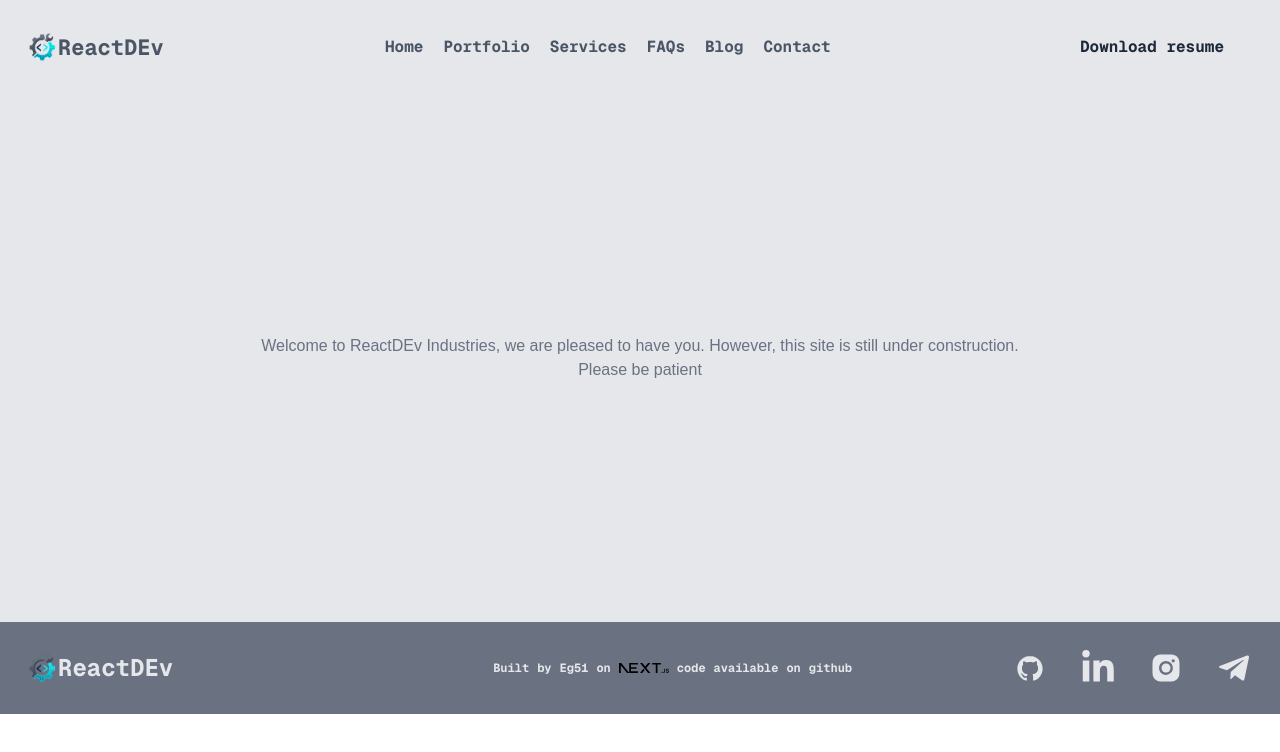
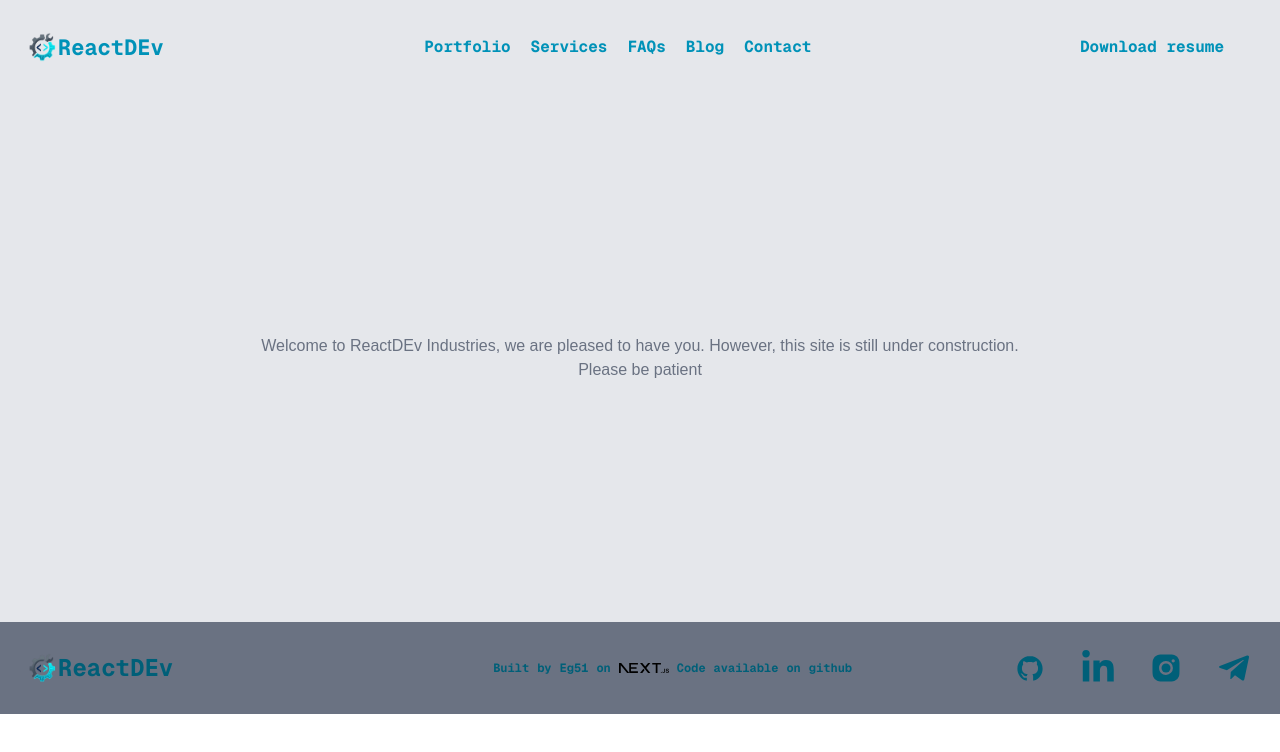
Before and after one commit to Eg51/fp, a Next.js app: page / in a window 1280 px wide. Shown: the top 752 px of the page. Built offline with nearby package versions, Linux system fonts and the light colour scheme.

Commit message:
added hover to navbar and footer

```diff
--- a/components/Footerr.tsx
+++ b/components/Footerr.tsx
@@ -9,26 +9,26 @@ import Line from '@/components/Line'
 const Footerr = () => {
   return (
     <div className=' p-7 bg-gray-500 flex flex-col
-      items-center justify-center text-gray-200'>
+      items-center justify-center text-cyan-800'>
       <div className='flex items-center justify-between w-full'>
         <Link href={'/'}>
           <div className='flex items-center pr-40'>
             <img src={"logo.png"} width={30} height={30} />
-            <h1 className='font-bold text-2xl border-0 font-mono'>ReactDEv</h1>
+            <h1 className='hover:text-gray-800 font-bold text-2xl border-0 font-mono'>ReactDEv</h1>
           </div>
         </Link>
         <div className='text-[12px]
           font-mono font-bold gap-2 flex items-center justify-center'>
           <p>Built</p>
           <p>by</p>
-          <Link href={'https://www.github.com/Eg51'}>Eg51</Link>
+          <Link href={'https://www.github.com/Eg51'} className='hover:text-gray-800'>Eg51</Link>
           <p>on</p><Link href={'https://www.nextjs.org'}><img src={'next.svg'}
            width={50} height={50}/></Link>
-          <p>code</p><p>available</p><p>on</p>
-          <Link href={'https://www.github.com/Eg51'}><p>github</p></Link>
+          <p>Code</p><p>available</p><p>on</p>
+          <Link href={'https://www.github.com/Eg51'}><p className=' hover:text-gray-800'>github</p></Link>
         </div>
         <div className='flex items-center justify-center'>
-          <nav className='flex gap-8 text-lg font-bold font-mono'>
+          <nav className='flex gap-8 font-bold font-mono'>
             <Link href={"https://www.github.com/Eg51"}><Icons1 /></Link>
             <Link href={"https://www.linkedin.com/login"}><Icons2 /></Link>
             <Link href={"https://www.instagram.com/login"}><Icons3 /></Link>
--- a/components/Navbar.tsx
+++ b/components/Navbar.tsx
@@ -4,20 +4,23 @@ import Image from '../public/logo.png'
 const Navbar = () => {
   return (
     <div className='bg-gray-200 flex justify-center p-7 outline-0'>
-      <div className='flex text-gray-600 w-full justify-between items-center'>
+      <div className='flex text-cyan-600 w-full justify-between items-center'>
         <div className='flex justify-center items-center'>
           <img src={"logo.png"} width={30} height={30}/>
-          <h1 className='font-bold text-[22px] font-mono'>ReactDEv</h1>
+          <h1 className='font-bold text-[22px] font-mono hover:text-gray-800'>ReactDEv</h1>
         </div>
         <nav className='flex gap-5 text-8 font-bold font-mono'>
-          <Link href={"/"}>Home</Link><Link href={"Portfolio"}>Portfolio</Link>
-          <Link href={"Services"}>Services</Link><Link href={"FAQs"}>FAQs</Link>
-          <Link href={"Blog"}>Blog</Link><Link href={'Contact'}>Contact</Link>
+          <Link href={"/"}></Link>
+          <Link href={"Portfolio"}><p className=' hover:text-gray-800'>Portfolio</p></Link>
+          <Link href={"Services"}><p className=' hover:text-gray-800'>Services</p></Link>
+          <Link href={"FAQs"}><p className=' hover:text-gray-800'>FAQs</p></Link>
+          <Link href={"Blog"}><p className=' hover:text-gray-800'>Blog</p></Link>
+          <Link href={'Contact'}><p className=' hover:text-gray-800 hover:text-7.3'>Contact</p></Link>
         </nav>
         <Link className='cursor-pointer' href={'Resume'}>
           <div className=' cursor-pointer flex items-center justify-center
-              w-50 h-9.5 border-0 text-gray-800 rounded-[11px] text-[16px] font-mono font-bold'>
-              <button className=' cursor-pointer'>Download resume</button>
+              w-50 h-9.5 border-0 text- rounded-[11px] text-[16px] font-mono font-bold'>
+              <button className=' cursor-pointer hover:text-gray-800'>Download resume</button>
           </div>
         </Link>
       </div>
```
